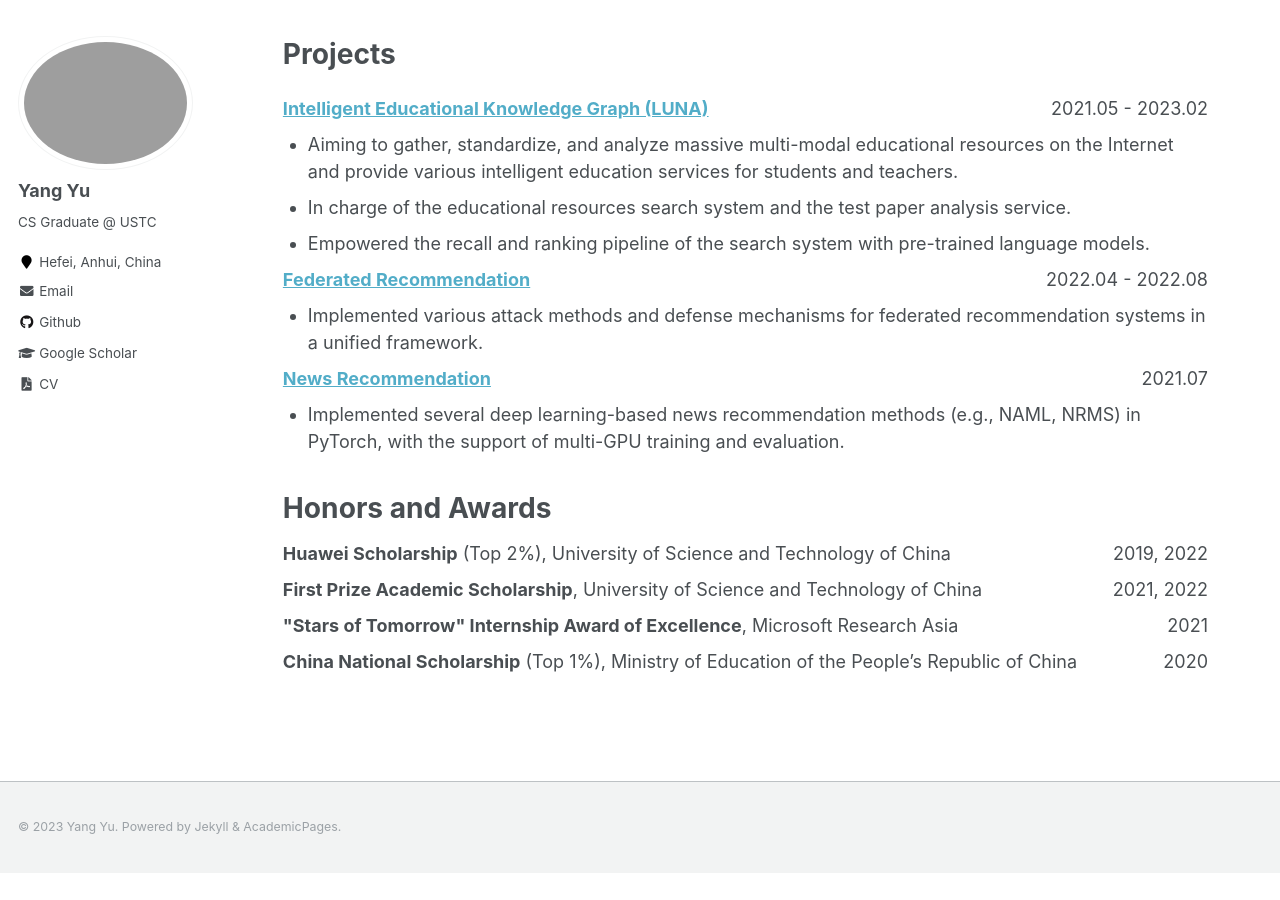
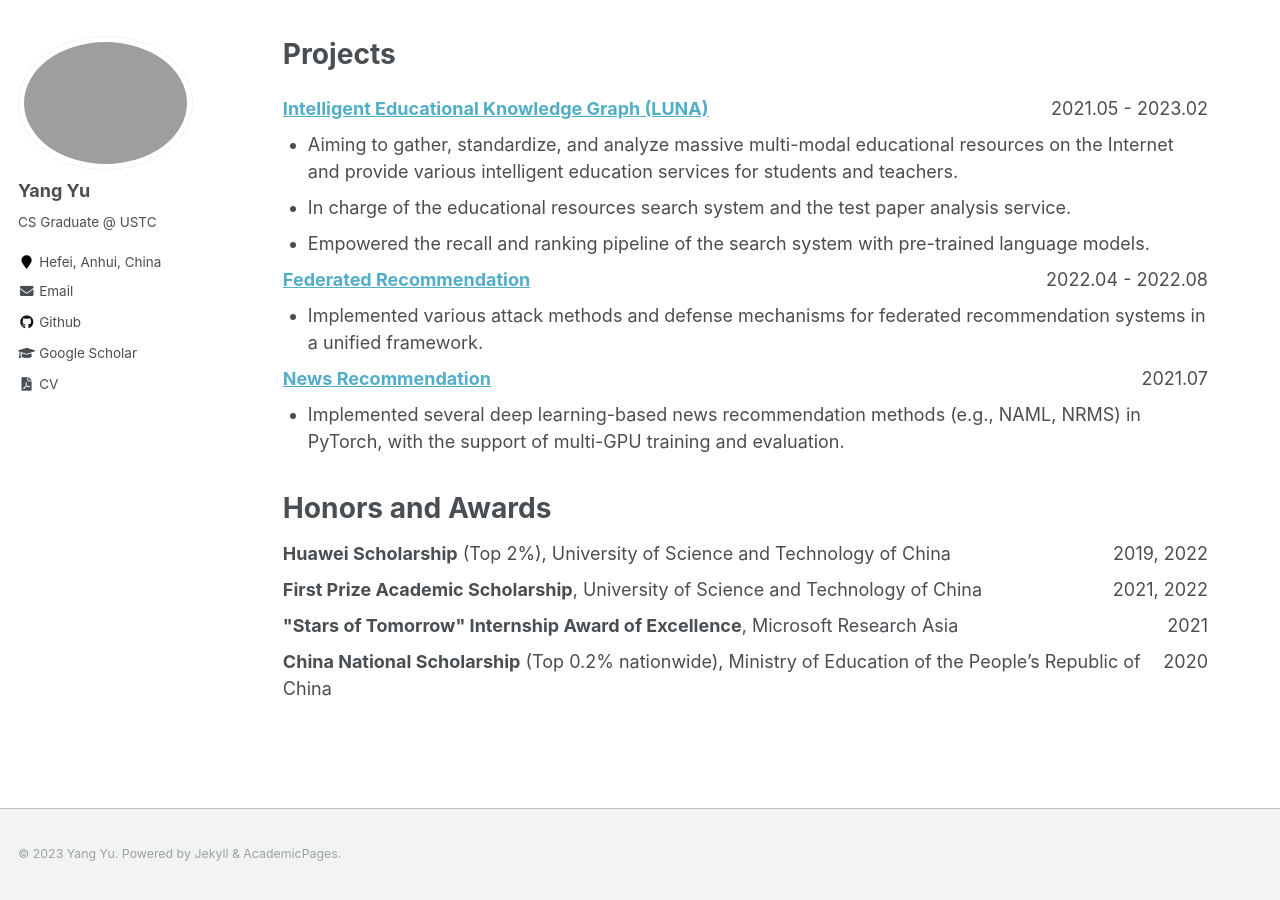
Before and after one commit to yflyl613/yflyl613.github.io, a Jekyll site: the page built from _pages/about.md, in a window 1280 px wide and 900 px high, scrolled down 1746 px. Built offline with Jekyll 4.4.1, drawn with Linux system fonts in a browser that asks for light colours; before the commit the page ends 2619 px from its top, so only the background shows below that.

Commit message:
Update CV_zh

```diff
--- a/_config.yml
+++ b/_config.yml
@@ -87,6 +87,7 @@ author:
   youtube          :
   wikipedia        :
   cv               : "/assets/files/CV_YangYu.pdf"
+  cv_zh            :
 
 
 # Reading Files
--- a/_includes/author-profile.html
+++ b/_includes/author-profile.html
@@ -118,6 +118,9 @@
       {% if author.cv %}
         <li><i class="fas fa-fw fa-file-pdf" aria-hidden="true"></i> <a target="_blank" href="{{ author.cv }}">CV</a></li>
       {% endif %}
+      {% if author.cv_zh %}
+        <li><i class="fas fa-fw fa-file-pdf" aria-hidden="true"></i> <a target="_blank" href="{{ author.cv_zh }}">CV (中文)</a></li>
+      {% endif %}
       {% if author.wikipedia %}
         <li><a href="https://en.wikipedia.org/wiki/User:{{ author.wikipedia }}"><i class="fab fa-fw fa-wikipedia-w" aria-hidden="true"></i> Wikipedia</a></li>
 {% endif %}
--- a/_pages/about.md
+++ b/_pages/about.md
@@ -90,4 +90,4 @@ redirect_from:
 <p class='list_p'><span class='date'>2019, 2022</span><strong>Huawei Scholarship</strong> (Top 2%), University of Science and Technology of China</p>
 <p class='list_p'><span class='date'>2021, 2022</span><strong>First Prize Academic Scholarship</strong>, University of Science and Technology of China</p>
 <p class='list_p'><span class='date'>2021</span><strong>"Stars of Tomorrow" Internship Award of Excellence</strong>, Microsoft Research Asia</p>
-<p class='list_p'><span class='date'>2020</span><strong>China National Scholarship</strong> (Top 1%), Ministry of Education of the People’s Republic of China</p>
+<p class='list_p'><span class='date'>2020</span><strong>China National Scholarship</strong> (Top 0.2% nationwide), Ministry of Education of the People’s Republic of China</p>
```
Also changed, not shown: 3 other files.
